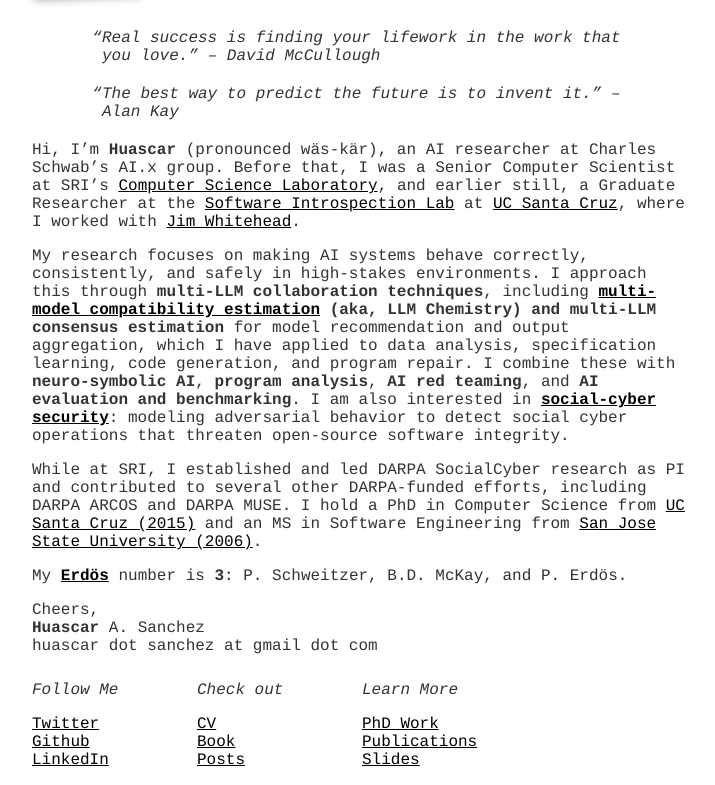
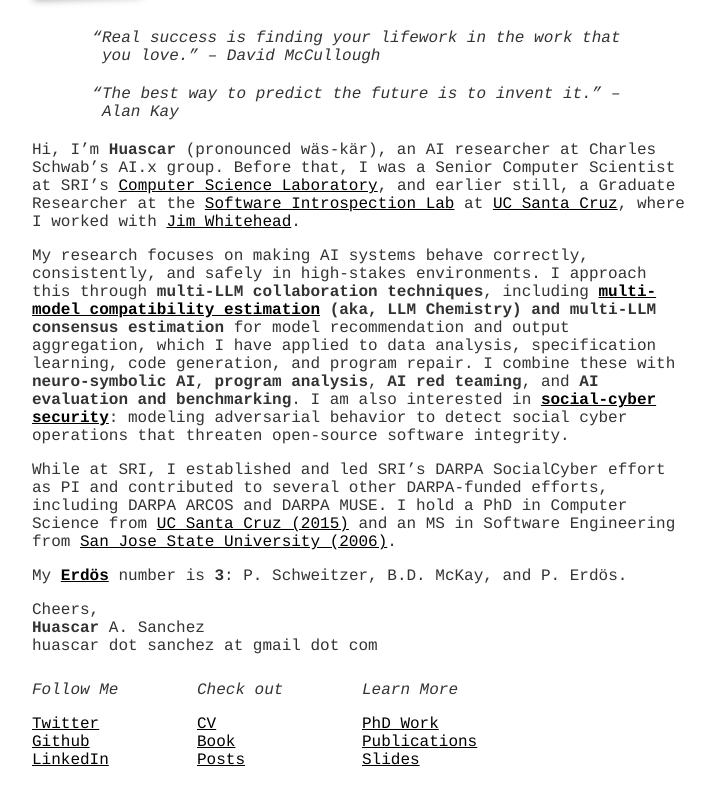
Before and after one commit to hsanchez/hsanchez.github.io, a Jekyll site: the page built from index.md, in a window 1280 px wide, cut to the strip 240-1025 px from the top of the page. Shown: the whole strip, without its empty margins (278-993 px from the left). Built offline with Jekyll 4.4.1, drawn with Linux system fonts in a browser that asks for light colours.

Commit message:
Update index.md

```diff
--- a/index.md
+++ b/index.md
@@ -47,7 +47,7 @@
 domains — and **social-cyber security** to protect the integrity of open-source
 software ecosystems.-->
 
-While at SRI, I established and led DARPA SocialCyber research as PI and
+While at SRI, I established and led SRI's DARPA SocialCyber effort as PI and
 contributed to several other DARPA-funded efforts, including DARPA ARCOS and
 DARPA MUSE. I hold a PhD in Computer Science from [UC Santa Cruz
 (2015)](http://www.ucsc.edu/) and an MS in Software Engineering from [San Jose
```
